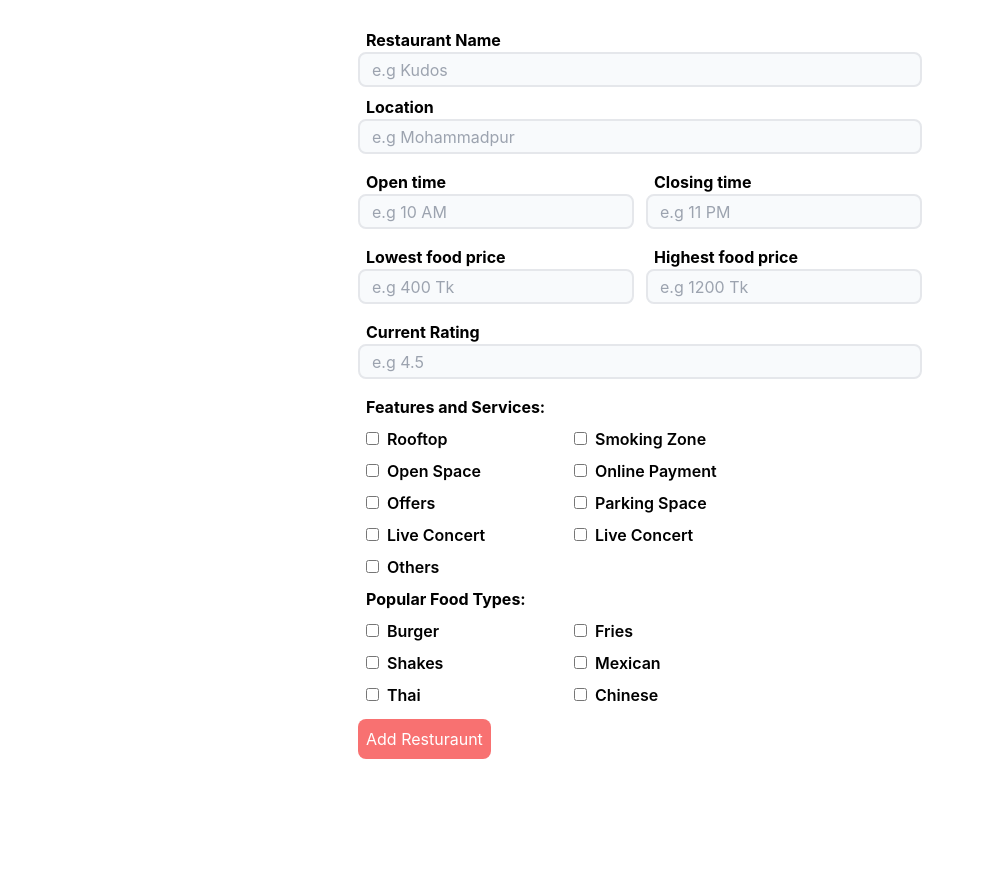
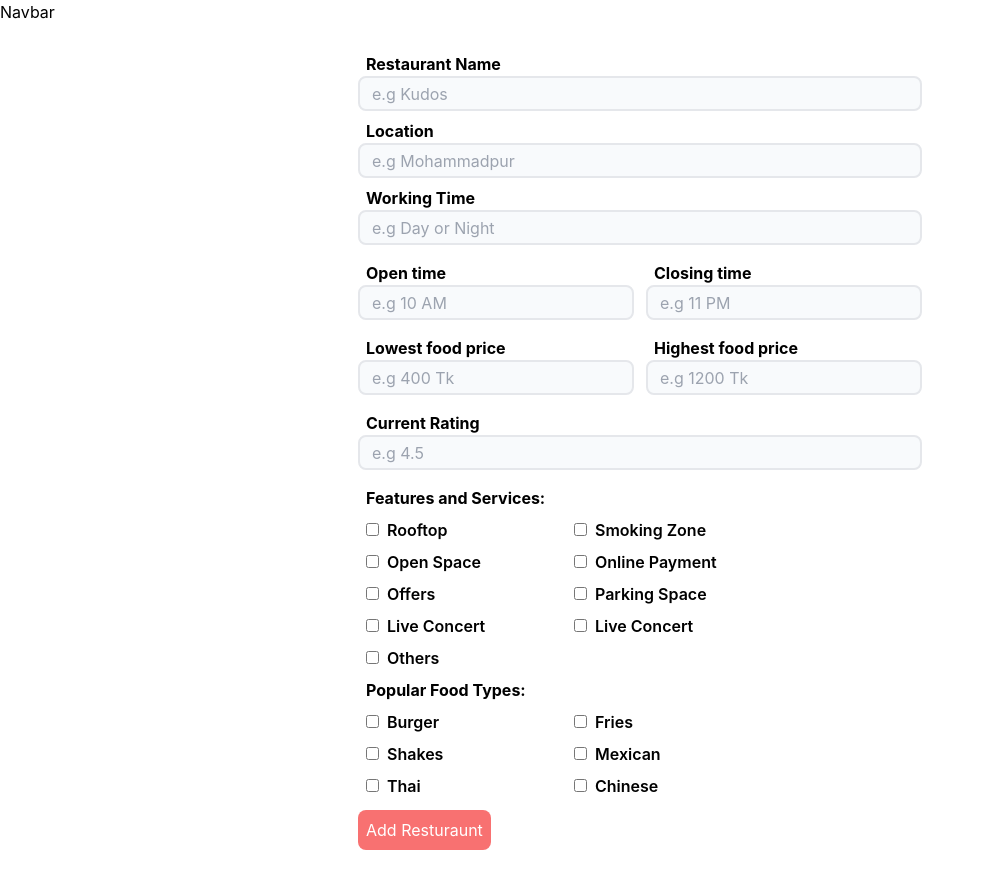
Before and after one commit to noman5945/Checkout-Restaurant-Form-Admin, a React (Create React App) app: page / in a window 1280 px wide. Shown: the whole page, without its empty margins (0-984 px from the left). Before the commit the page ends 800 px from the top, so only its background shows below. Built offline with nearby package versions, Linux system fonts and the light colour scheme.

Commit message:
Food Menu page work started

```diff
--- a/package.json
+++ b/package.json
@@ -8,6 +8,7 @@
     "@testing-library/user-event": "^13.5.0",
     "react": "^18.2.0",
     "react-dom": "^18.2.0",
+    "react-router-dom": "^6.22.3",
     "react-scripts": "5.0.1",
     "tailwindcss": "^3.4.3",
     "web-vitals": "^2.1.4"
--- a/src/App.js
+++ b/src/App.js
@@ -1,9 +1,10 @@
-import GeneralDetails from "./pages/GeneralDetails";
+import { RouterProvider } from "react-router-dom";
+import { router } from "./Routes/Routes";
 
 function App() {
   return (
-    <div className=" flex flex-col items-center">
-      <GeneralDetails></GeneralDetails>
+    <div>
+      <RouterProvider router={router}></RouterProvider>
     </div>
   );
 }
--- /dev/null
+++ b/src/Routes/Routes.js
@@ -0,0 +1,21 @@
+import { createBrowserRouter } from "react-router-dom";
+import Main from "../layouts/Main";
+import GeneralDetails from "../pages/GeneralDetails";
+import FoodMenu from "../pages/FoodMenu";
+
+export const router = createBrowserRouter([
+  {
+    path: "/",
+    element: <Main></Main>,
+    children: [
+      {
+        path: "/",
+        element: <GeneralDetails></GeneralDetails>,
+      },
+      {
+        path: "/foodmenu",
+        element: <FoodMenu></FoodMenu>,
+      },
+    ],
+  },
+]);
--- /dev/null
+++ b/src/components/InputFood.js
@@ -0,0 +1,7 @@
+import React from "react";
+
+const InputFood = () => {
+  return <div>Input food</div>;
+};
+
+export default InputFood;
--- /dev/null
+++ b/src/components/Navbar.js
@@ -0,0 +1,7 @@
+import React from "react";
+
+const Navbar = () => {
+  return <div>Navbar</div>;
+};
+
+export default Navbar;
--- /dev/null
+++ b/src/layouts/Main.js
@@ -0,0 +1,16 @@
+import React from "react";
+import { Outlet } from "react-router-dom";
+import Navbar from "../components/Navbar";
+
+const Main = () => {
+  return (
+    <div>
+      <Navbar></Navbar>
+      <div className=" flex flex-col items-center">
+        <Outlet></Outlet>
+      </div>
+    </div>
+  );
+};
+
+export default Main;
--- /dev/null
+++ b/src/pages/FoodMenu.js
@@ -0,0 +1,15 @@
+import React from "react";
+import InputFood from "../components/InputFood";
+
+const FoodMenu = () => {
+  return (
+    <div className=" flex flex-col">
+      <p className=" font-bold text-xl">Food Menu</p>
+      <div>
+        <InputFood />
+      </div>
+    </div>
+  );
+};
+
+export default FoodMenu;
--- a/src/pages/GeneralDetails.js
+++ b/src/pages/GeneralDetails.js
@@ -12,6 +12,7 @@ const GeneralDetails = () => {
   const [lowestPrice, setLowestPrice] = useState("");
   const [highestPrice, setHighestPrice] = useState("");
   const [rating, setRating] = useState("");
+  const [workTime, setWorkTime] = useState("");
   const [features, setFeatures] = useState([]);
   const [foodTypes, setFoodTypes] = useState([]);
 
@@ -27,6 +28,7 @@ const GeneralDetails = () => {
       ratings: rating,
       features: features,
       mainFoods: foodTypes,
+      workTime: workTime,
     };
 
     console.log(resturauntInfo);
@@ -70,6 +72,12 @@ const GeneralDetails = () => {
           width={600}
           onChangeFn={setLocation}
           placeholder={"e.g Mohammadpur"}
+        />
+        <InputField
+          title={"Working Time"}
+          width={600}
+          onChangeFn={setWorkTime}
+          placeholder={"e.g Day or Night"}
         />
         <div className=" flex flex-row gap-3">
           <InputField
```
Also changed, not shown: 1 other file (tests, documents, lock files or other folders).
